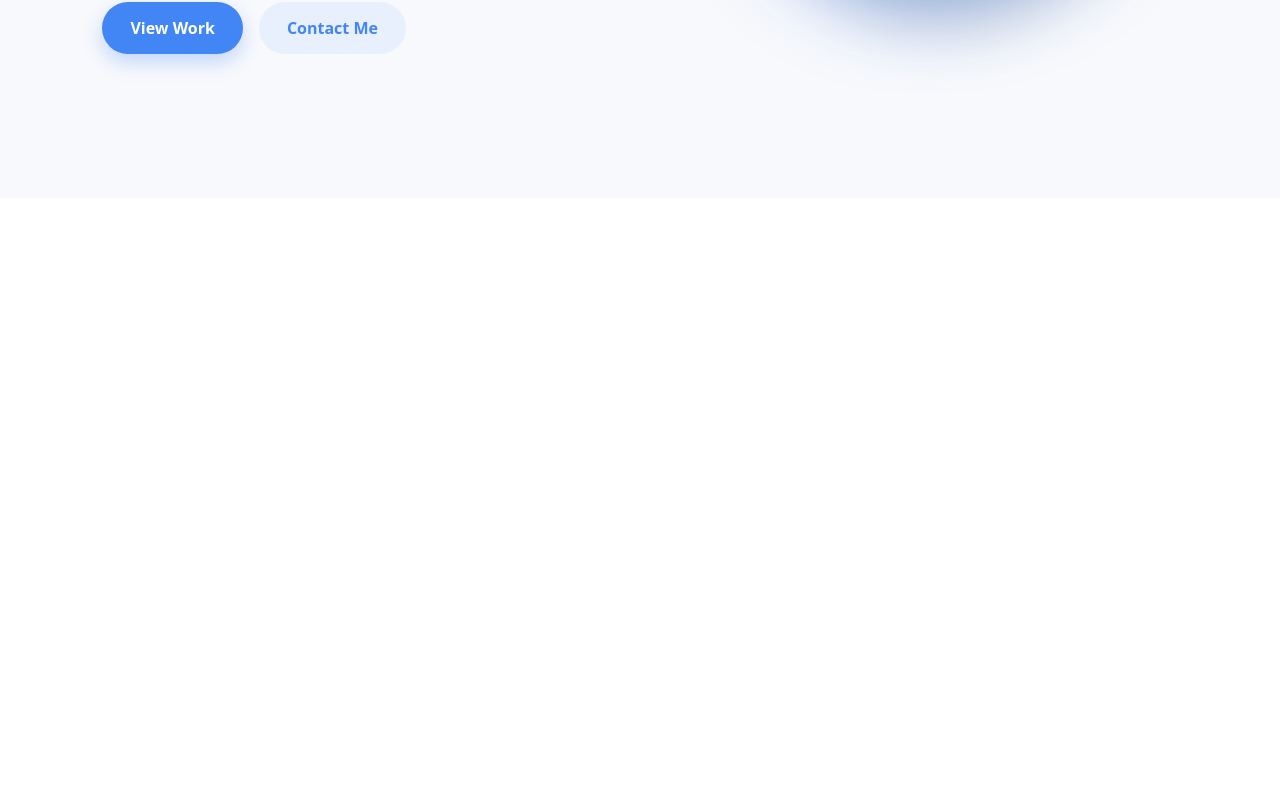
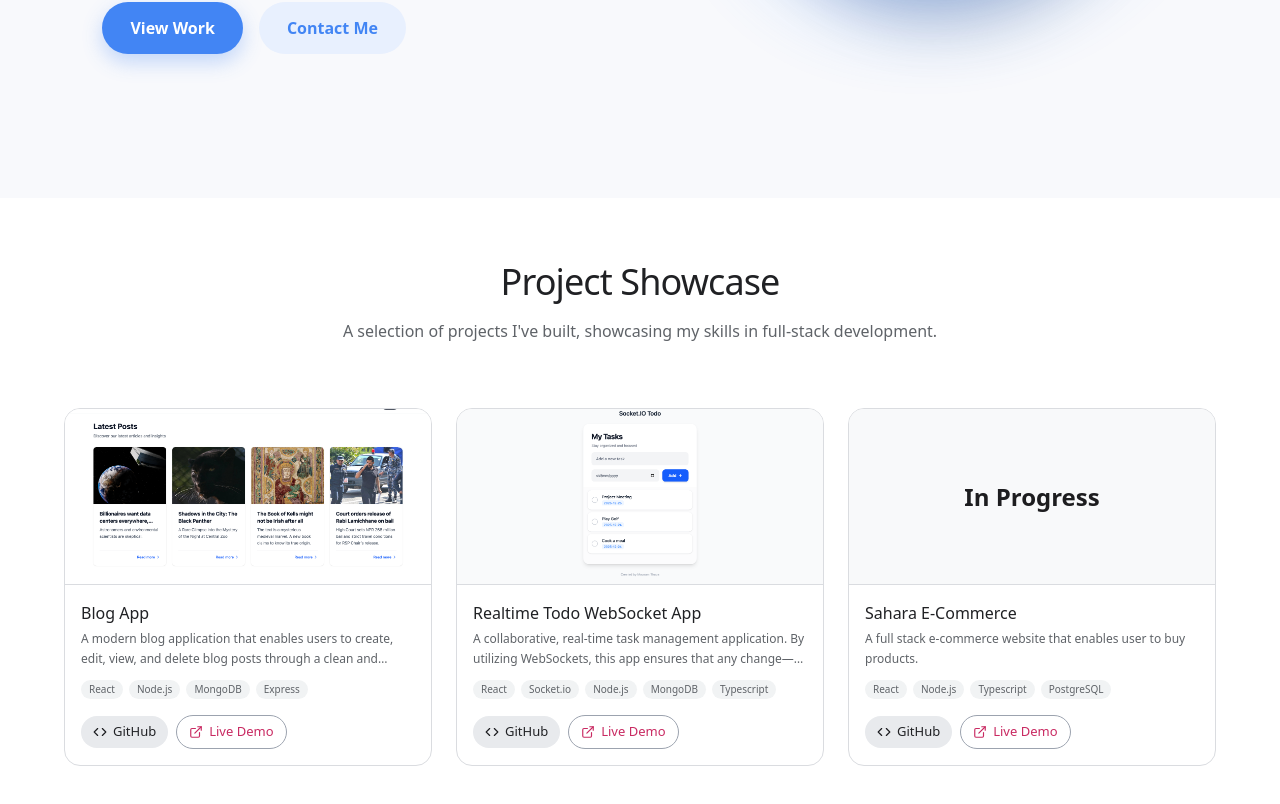
Before and after one commit to ThapaMausam/personal-portfolio, a React (Vite) app: page / in a window 1280 px wide. Shown: the part 602-1406 px from the top of the page. Before the commit the page ends 800 px from the top, so only its background shows below. Built offline with nearby package versions, Linux system fonts and the light colour scheme.

Commit message:
(feat): Added ProjectSection

```diff
--- /dev/null
+++ b/src/components/ProjectSection.tsx
@@ -0,0 +1,116 @@
+import { ExternalLink, Code } from 'lucide-react';
+
+const ProjectSection = () => {
+  const projects = [
+    {
+      id: 1,
+      title: "Blog App",
+      description: "A modern blog application that enables users to create, edit, view, and delete blog posts through a clean and intuitive interface.",
+      tags: ["React", "Node.js", "MongoDB", "Express"],
+      image: "src/assets/home-page.png",
+      link: "https://blog-project-six-ochre.vercel.app",
+      github: "https://github.com/ThapaMausam/fullstack-blog-app"
+    },
+    {
+      id: 2,
+      title: "Realtime Todo WebSocket App",
+      description: "A collaborative, real-time task management application. By utilizing WebSockets, this app ensures that any change—adding, deleting, or completing a task—is instantly synchronized across all connected users without a page refresh.",
+      tags: ["React", "Socket.io", "Node.js", "MongoDB", "Typescript"],
+      image: "src/assets/system-screenshot.png",
+      link: "https://github.com/ThapaMausam/realtime-todo-websocket",
+      github: "https://github.com/ThapaMausam/realtime-todo-websocket"
+    },
+    {
+      id: 3,
+      title: "Sahara E-Commerce",
+      description: "A full stack e-commerce website that enables user to buy products.",
+      tags: ["React", "Node.js", "Typescript", "PostgreSQL"],
+      image: "",
+      link: "https://github.com/ThapaMausam/Student-Career-Counselor-Final-Year-Project",
+      github: "https://github.com/ThapaMausam/Student-Career-Counselor-Final-Year-Project"
+    },
+  ];
+
+return (
+    <section className="bg-white py-16 px-4 font-sans antialiased text-[#3c4043]">
+      <div className="max-w-6xl mx-auto">
+
+        {/* Refined Minimalist Header Section */}
+        <div className="mb-12 md:mb-16 text-center">
+          <h2 className="text-3xl md:text-4xl font-medium tracking-tight text-[#202124] mb-4">
+          Project Showcase
+          </h2>
+          <p className="max-w-2xl text-[#5f6368] text-base leading-relaxed mx-auto">
+          A selection of projects I've built, showcasing my skills in full-stack development.
+          </p>
+        </div>
+
+        <div className="grid grid-cols-1 sm:grid-cols-2 lg:grid-cols-3 gap-6">
+          {projects.map((project) => (
+            <div
+              key={project.id}
+              className="group bg-white rounded-2xl border border-[#dadce0] overflow-hidden hover:shadow-md transition-all duration-300 flex flex-col"
+            >
+              {/* Image Section */}
+              <div className="h-44 overflow-hidden bg-[#f8f9fa] flex items-center justify-center border-b border-[#dadce0]">
+                {project.image ? (
+                  <img
+                    src={project.image}
+                    alt={project.title}
+                    className="w-full h-full object-cover transition-transform duration-500 group-hover:scale-105"
+                  />
+                ) : (
+                  <div className="px-6 text-center">
+                    <span className="text-xl md:text-2xl font-bold text-[#1d1d1f] leading-tight block">
+                      In Progress
+                    </span>
+                  </div>
+                )}
+              </div>
+
+              {/* Content Section */}
+              <div className="p-4 flex flex-col grow">
+                <h3 className="text-base font-medium text-[#202124] mb-1">
+                  {project.title}
+                </h3>
+
+                <p className="text-[#5f6368] text-xs leading-relaxed mb-3 line-clamp-2">
+                  {project.description}
+                </p>
+
+                {/* Tech Tags */}
+                <div className="flex flex-wrap gap-1.5 mb-4">
+                  {project.tags.map(tag => (
+                    <span key={tag} className="text-[10px] px-2 py-0.5 bg-[#f1f3f4] text-[#5f6368] rounded-full">
+                      {tag}
+                    </span>
+                  ))}
+                </div>
+
+                {/* Actions - Scaled down to match image */}
+                <div className="flex items-center gap-2 mt-auto">
+                  <a target='_blank'
+                    href={project.github}
+                    className="flex items-center gap-1.5 px-3 py-1.5 rounded-full bg-[#e8eaed] text-[#202124] text-[13px] font-medium hover:bg-[#dadce0] transition-colors"
+                  >
+                    <Code size={14} />
+                    <span>GitHub</span>
+                  </a>
+                  <a target='_blank'
+                    href={project.link}
+                    className="flex items-center gap-1.5 px-3 py-1.5 rounded-full border border-[#9ca3af] text-[#c92a62] text-[13px] font-medium hover:bg-gray-50 transition-colors"
+                  >
+                    <ExternalLink size={14} />
+                    <span>Live Demo</span>
+                  </a>
+                </div>
+              </div>
+            </div>
+          ))}
+        </div>
+      </div>
+    </section>
+  );
+};
+
+export default ProjectSection;
--- a/src/pages/Home.tsx
+++ b/src/pages/Home.tsx
@@ -1,11 +1,13 @@
 import Hero from "../components/Hero"
 import NavBar from "../components/NavBar"
+import ProjectSection from "../components/ProjectSection"
 
 const Home = () => {
     return (
         <>
             <NavBar />
             <Hero />
+            <ProjectSection />
         </>
     )
 }
```
Also changed, not shown: src/assets/home-page.png (added), src/assets/system-screenshot.png (added).
